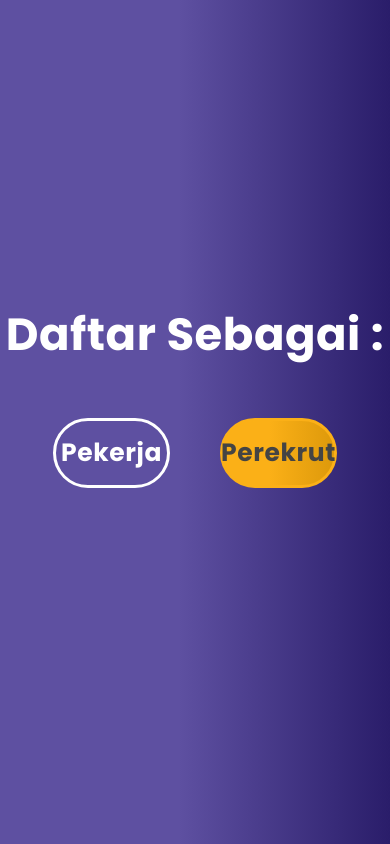
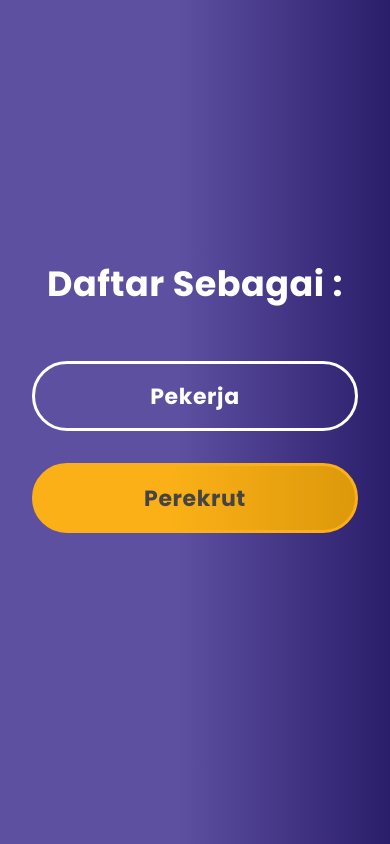
Before and after one commit to zainulmbrk/peworld-fe, a Next.js app: page /direct in a window 390 px wide. Built offline with nearby package versions, Linux system fonts and the light colour scheme.

Commit message:
feat: edit responsive direct

```diff
--- a/src/layouts/RegisterDirect/RegisterDirect.module.scss
+++ b/src/layouts/RegisterDirect/RegisterDirect.module.scss
@@ -76,3 +76,26 @@
     }
   }
 }
+
+@media screen and (max-width: 768px){
+    .regDirect {
+        h1 {
+            font-size: 35px;
+        }
+
+        .regBox {
+            flex-direction: column;
+            padding: 0 2em;
+            gap: 2em;
+            .regDirectOption {
+                width: 100%;
+                font-size: 22px;
+
+            }
+            .regDirectOptionRec {
+                width: 100%;
+                font-size: 22px;
+            }
+        }
+    }
+}
```
